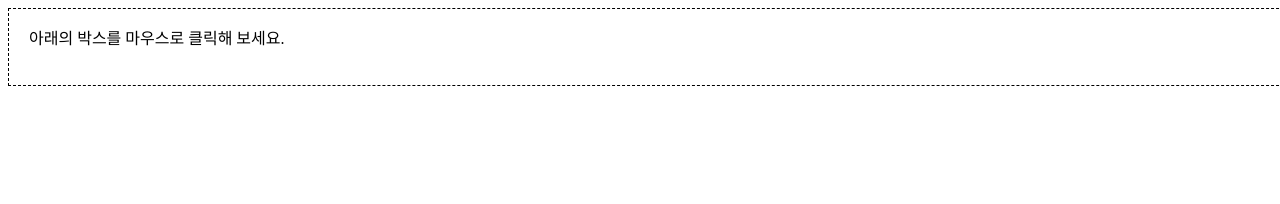
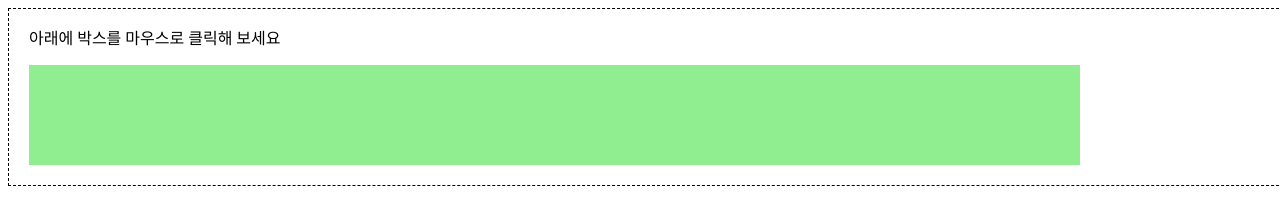
Before and after one commit to Rafel-Create/9_vuecdn, a plain HTML site: page index.html in a window 1280 px wide. Shown: the top 204 px of the page. Drawn offline with nearby package versions, Linux system fonts and the light colour scheme.

Commit message:
Update index.html

```diff
--- a/index.html
+++ b/index.html
@@ -1,15 +1,15 @@
 <!DOCTYPE html>
 <html lang="en">
 <head>
-  <title>Click to run Method</title>
+  <title>click to run Method</title>
 </head>
 <body>
 <style>
-  #app{border: dashed 1px; width:100%; padding:0 20px 20px 20px;
-  #app > div {width: 80%; height: 60px; background-color:lightgreen; padding:20px; font-weight: bold;}
+  #app{border:dashed 1px; width:100%; padding:0 20px 20px 20px;}
+  #app > div {width:80%; height:60px; background-color:lightgreen; padding:20px; font-weight:bold;}
 </style>
   <div id="app">
-    <p>아래의 박스를 마우스로 클릭해 보세요.</p>
+    <p>아래에 박스를 마우스로 클릭해 보세요</p>
     <div v-on:click="changeText">
       {{text}}
     </div>
@@ -20,12 +20,12 @@
     const app = Vue.createApp({
       data() {
         return {
-          text:''
+          text: ''
         }
       },
       methods:{
         changeText(){
-          this.text = 'Hello World!'
+          this.text = 'hello World!'
         }
       }
     })
```
